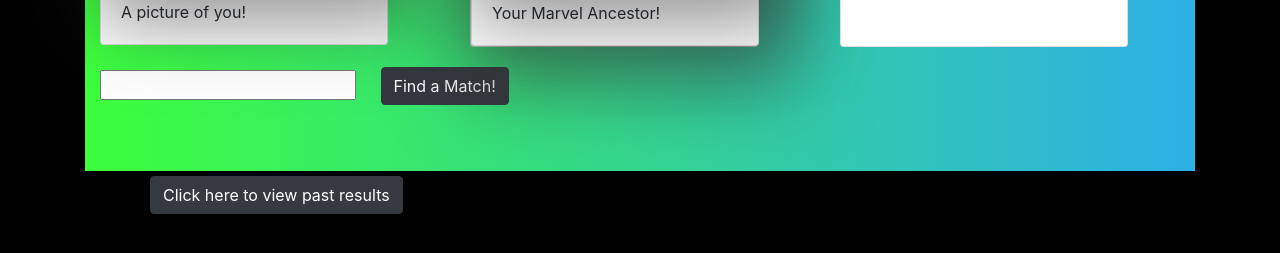
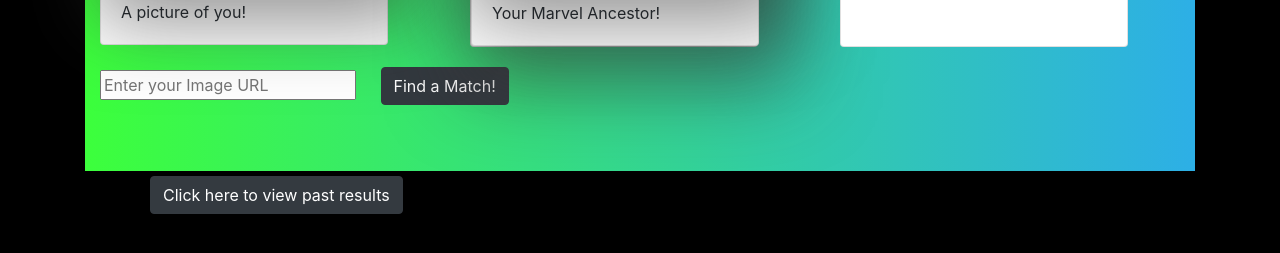
Before and after one commit to Lamuel27/Test, a plain HTML site: page index.html in a window 1280 px wide. Shown: the part 629-882 px from the top of the page. Drawn offline with nearby package versions, Linux system fonts and the light colour scheme.

Commit message:
placeholder text

```diff
--- a/index.html
+++ b/index.html
@@ -96,7 +96,7 @@
                     </div>
                 </div>
                 <form>
-                    <input type="text" id="url" />
+                    <input type="text" id="url" placeholder="Enter your Image URL"/>
                     <button id="btn" style="margin: 20px;" type="button" class="btn btn-dark">Find a Match!</button>
                     <!--text input-->
                     <!-- <input type="button" id="btn" value="show image" /> -->
```
